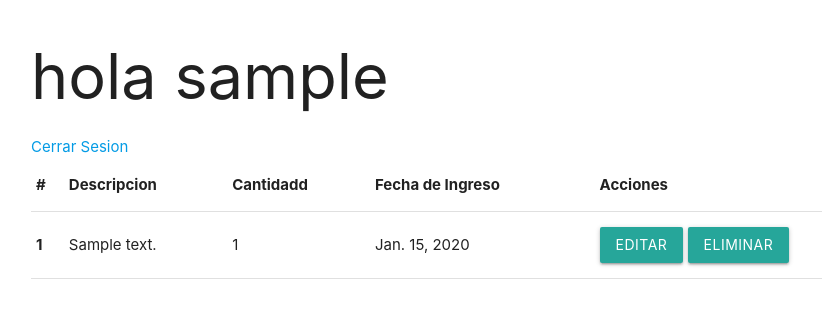
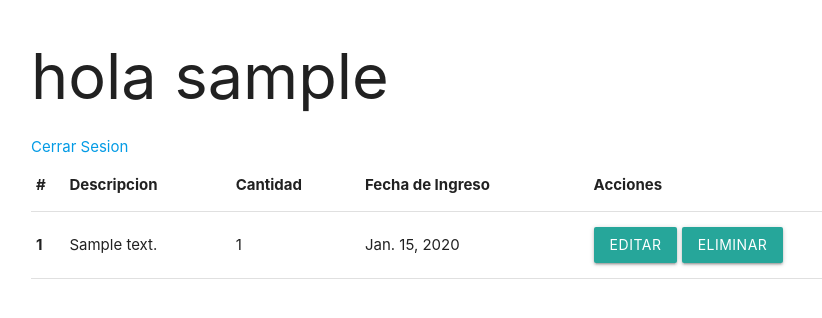
Before and after one commit to Tekorita/gestor_inventario, a Django app: template templates/inventario/listar.html in a window 1280 px wide. Shown: the top 318 px of the page, without its empty margins (161-983 px from the left). Run offline with Django 3.2, Linux system fonts and the light colour scheme; the template is opened without the code that fills it: values that come from a table or form of the project are taken from there, others are empty; a user stored in the database is signed in; tables that the repository leaves empty hold one stand-in row (values such as "Sample post"); parts of the project's set-up code (start-up, migrations or seed data) failed here and were passed over; some libraries are stand-ins or nearby versions.

Commit message:
correcion en template de listar inventario

```diff
--- a/templates/inventario/listar.html
+++ b/templates/inventario/listar.html
@@ -10,7 +10,7 @@
         <tr>
             <th scope="col">#</th>
             <th scope="col">Descripcion</th>
-            <th scope="col">Cantidadd</th>
+            <th scope="col">Cantidad</th>
             <th scope="col">Fecha de Ingreso</th>
             <th scope="col">Acciones</th>
         </tr>
```
